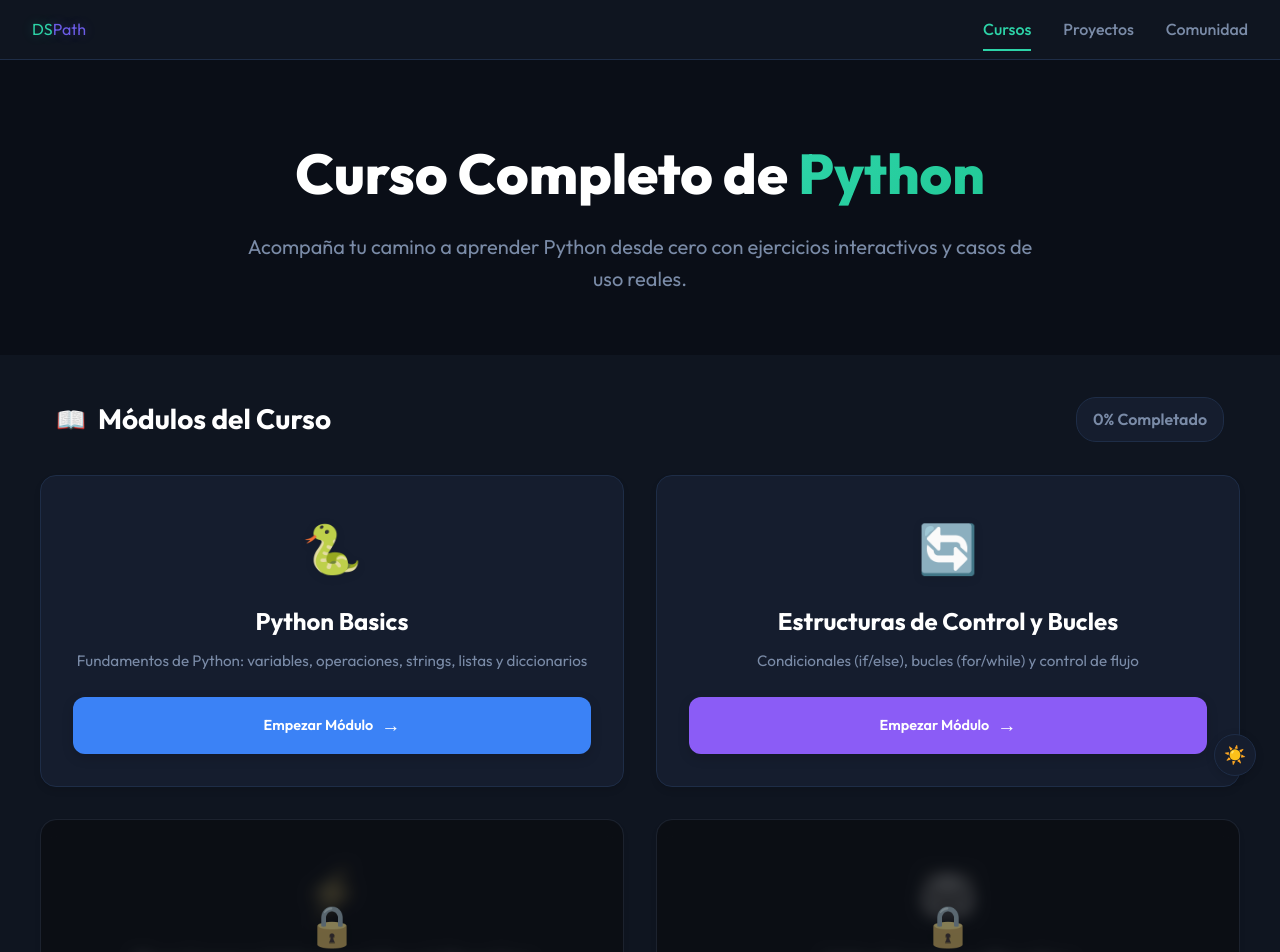
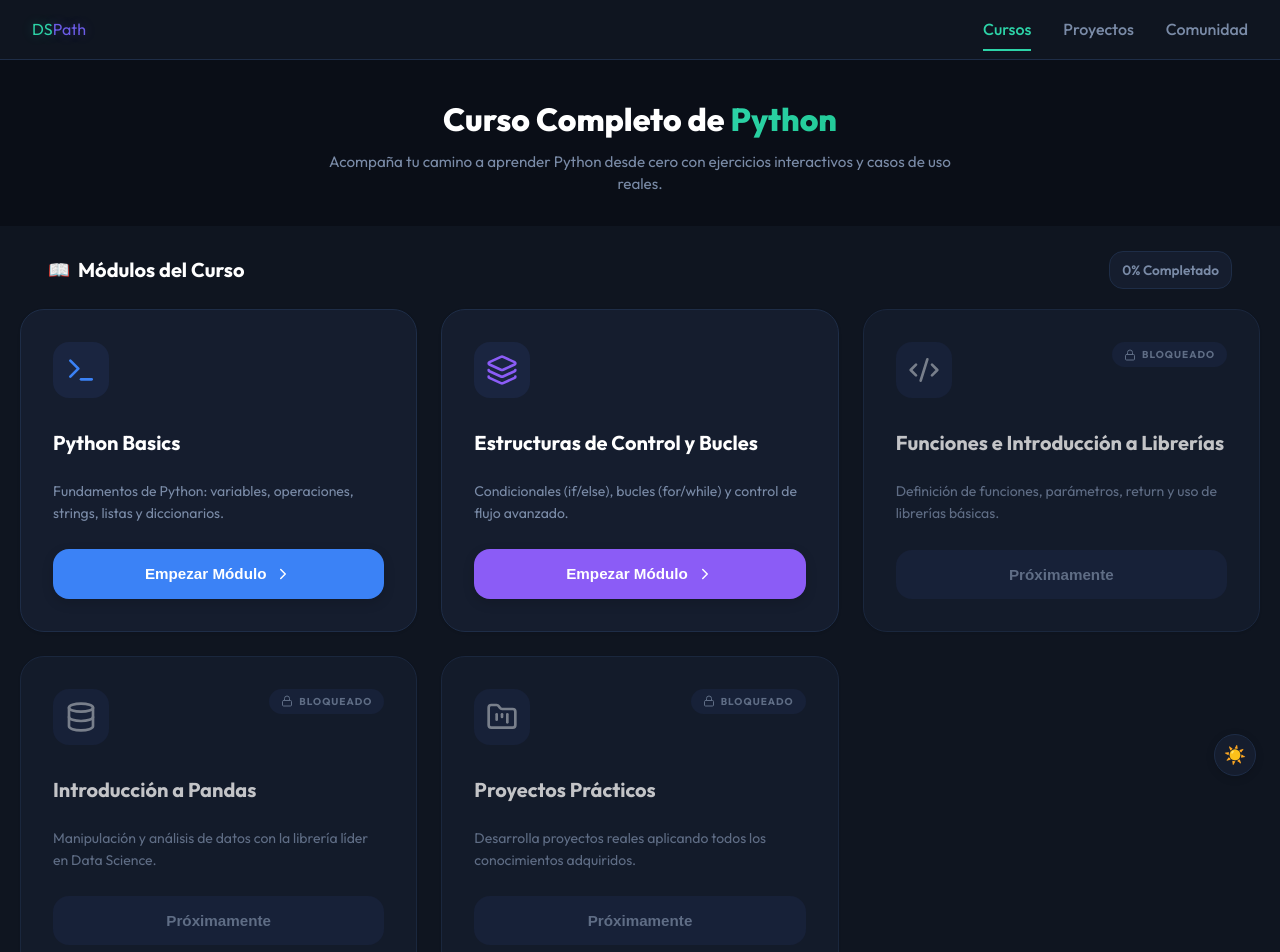
Before and after one commit to rodemore/DSPath, a React (Vite) app: page / in a window 1280 px wide. Shown: the top 952 px of the page. Built offline with nearby package versions, Linux system fonts and the light colour scheme.

Commit message:
Improving Design

```diff
--- a/package.json
+++ b/package.json
@@ -11,6 +11,7 @@
     "preview": "vite preview"
   },
   "dependencies": {
+    "lucide-react": "^0.563.0",
     "prismjs": "^1.30.0",
     "pyodide": "^0.29.3",
     "react": "^19.2.0",
--- a/src/components/SuperModuleCard/SuperModuleCard.css
+++ b/src/components/SuperModuleCard/SuperModuleCard.css
@@ -1,184 +1,171 @@
 .super-module-card {
   position: relative;
   background: var(--bg-card);
-  border-radius: 16px;
+  border-radius: 24px;
   padding: 2rem;
-  box-shadow: 0 4px 6px rgba(0, 0, 0, 0.1);
-  transition: all 0.4s cubic-bezier(0.4, 0, 0.2, 1);
+  box-shadow: 0 1px 3px rgba(0, 0, 0, 0.1);
+  transition: all 0.3s cubic-bezier(0.4, 0, 0.2, 1);
   cursor: pointer;
   border: 1px solid var(--border);
-  overflow: hidden;
   display: flex;
   flex-direction: column;
-  min-height: 220px;
+  gap: 1.5rem;
   animation: fadeIn 0.6s ease-out backwards;
 }
 
-.super-module-card::before {
-  content: '';
-  position: absolute;
-  top: 0;
-  left: 0;
-  right: 0;
-  bottom: 0;
-  background: linear-gradient(135deg, var(--module-color) 0%, transparent 100%);
-  opacity: 0;
-  transition: opacity 0.4s ease;
-  pointer-events: none;
-}
-
 .super-module-card:not(.locked):hover {
-  transform: translateY(-8px) scale(1.02);
-  box-shadow: 0 20px 40px rgba(0, 0, 0, 0.2);
-  border-color: var(--module-color);
-}
-
-.super-module-card:not(.locked):hover::before {
-  opacity: 0.08;
+  transform: translateY(-4px);
+  box-shadow: 0 20px 40px rgba(45, 212, 168, 0.1);
 }
 
 .super-module-card.locked {
   cursor: not-allowed;
-  opacity: 0.6;
-  filter: grayscale(0.5);
+  opacity: 0.75;
+}
+
+/* Header con icono y badge */
+.super-module-card-header {
+  display: flex;
+  justify-content: space-between;
+  align-items: flex-start;
+  margin-bottom: 0.5rem;
+}
+
+.super-module-icon-container {
+  padding: 0.75rem;
+  border-radius: 16px;
+  transition: all 0.3s ease;
+}
+
+[data-theme="light"] .super-module-icon-container {
+  background: rgba(0, 0, 0, 0.04);
+}
+
+[data-theme="dark"] .super-module-icon-container {
+  background: var(--bg-card-hover);
+}
+
+.super-module-card.locked .super-module-icon-container {
+  background: var(--bg-card-hover);
 }
 
 .super-module-icon {
-  position: relative;
-  font-size: 3rem;
-  margin-bottom: 1rem;
-  text-align: center;
-  transition: transform 0.4s ease;
-  filter: drop-shadow(0 2px 4px rgba(0, 0, 0, 0.1));
+  display: block;
 }
 
-.super-module-card:not(.locked):hover .super-module-icon {
-  transform: scale(1.1) rotate(5deg);
+/* Badge de bloqueado */
+.locked-badge {
+  display: flex;
+  align-items: center;
+  gap: 0.375rem;
+  padding: 0.25rem 0.75rem;
+  background: var(--bg-card-hover);
+  border-radius: 20px;
+  font-size: 0.625rem;
+  font-weight: 700;
+  text-transform: uppercase;
+  letter-spacing: 0.1em;
+  color: var(--text-dim);
 }
 
+/* Título */
 .super-module-title {
-  position: relative;
-  font-size: 1.5rem;
+  font-size: 1.25rem;
   font-weight: 700;
-  margin-bottom: 0.75rem;
   color: var(--text-bright);
-  text-align: center;
   line-height: 1.3;
+  margin: 0;
+  transition: color 0.3s ease;
 }
 
+.super-module-card:not(.locked):hover .super-module-title {
+  color: var(--accent);
+}
+
+/* Descripción */
 .super-module-description {
-  position: relative;
-  font-size: 0.95rem;
+  font-size: 0.875rem;
   color: var(--text-dim);
   line-height: 1.6;
-  text-align: center;
-  margin-bottom: 1.5rem;
+  margin: 0;
   flex-grow: 1;
 }
 
-.locked-overlay {
-  position: absolute;
-  top: 0;
-  left: 0;
-  right: 0;
-  bottom: 0;
-  background: rgba(0, 0, 0, 0.6);
-  backdrop-filter: blur(8px);
-  display: flex;
-  flex-direction: column;
-  align-items: center;
-  justify-content: center;
-  gap: 1rem;
-  border-radius: 16px;
-}
-
-.lock-icon {
-  font-size: 2.5rem;
-  opacity: 0.9;
-  filter: drop-shadow(0 2px 8px rgba(0, 0, 0, 0.3));
-}
-
-.locked-text {
-  font-size: 1rem;
-  font-weight: 600;
-  color: var(--text-bright);
-  text-shadow: 0 2px 4px rgba(0, 0, 0, 0.5);
-  letter-spacing: 0.5px;
-}
-
+/* Botón de acción */
 .available-badge {
-  position: relative;
+  width: 100%;
   display: flex;
   align-items: center;
   justify-content: center;
   gap: 0.5rem;
-  padding: 0.75rem 1.5rem;
-  background: linear-gradient(135deg, var(--module-color) 0%, var(--module-color) 100%);
+  padding: 1rem 2rem;
+  background: var(--module-color);
   color: white;
-  border-radius: 12px;
-  font-weight: 600;
-  font-size: 0.9rem;
+  border: none;
+  border-radius: 16px;
+  font-weight: 700;
+  font-size: 0.95rem;
   transition: all 0.3s ease;
   box-shadow: 0 4px 12px rgba(0, 0, 0, 0.15);
-  overflow: hidden;
-}
-
-.available-badge::before {
-  content: '';
-  position: absolute;
-  top: 0;
-  left: -100%;
-  width: 100%;
-  height: 100%;
-  background: linear-gradient(90deg, transparent, rgba(255, 255, 255, 0.3), transparent);
-  transition: left 0.5s ease;
+  cursor: pointer;
 }
 
 .super-module-card:not(.locked):hover .available-badge {
-  transform: scale(1.05);
+  filter: brightness(1.1);
   box-shadow: 0 6px 20px rgba(0, 0, 0, 0.25);
+  transform: translateY(-2px);
 }
 
-.super-module-card:not(.locked):hover .available-badge::before {
-  left: 100%;
+.super-module-card:not(.locked):active .available-badge {
+  transform: scale(0.95);
 }
 
 .available-badge .arrow {
   transition: transform 0.3s ease;
-  font-size: 1.2rem;
 }
 
 .super-module-card:not(.locked):hover .available-badge .arrow {
   transform: translateX(4px);
 }
 
-/* Staggered animation delays for cards */
+/* Botón deshabilitado */
+.disabled-badge {
+  width: 100%;
+  padding: 1rem 2rem;
+  background: var(--bg-card-hover);
+  color: var(--text-dim);
+  border: none;
+  border-radius: 16px;
+  font-weight: 700;
+  font-size: 0.95rem;
+  cursor: not-allowed;
+}
+
+/* Animaciones escalonadas */
 .super-module-card:nth-child(1) { animation-delay: 0.1s; }
 .super-module-card:nth-child(2) { animation-delay: 0.2s; }
 .super-module-card:nth-child(3) { animation-delay: 0.3s; }
 .super-module-card:nth-child(4) { animation-delay: 0.4s; }
+.super-module-card:nth-child(5) { animation-delay: 0.5s; }
 
 /* Responsive */
 @media (max-width: 768px) {
   .super-module-card {
-    padding: 2rem;
-    min-height: 200px;
-  }
-
-  .super-module-icon {
-    font-size: 2.5rem;
+    padding: 1.5rem;
+    gap: 1.25rem;
   }
 
   .super-module-title {
-    font-size: 1.3rem;
+    font-size: 1.15rem;
   }
 
   .super-module-description {
+    font-size: 0.8rem;
+  }
+
+  .available-badge,
+  .disabled-badge {
+    padding: 0.875rem 1.5rem;
     font-size: 0.9rem;
   }
-
-  .available-badge {
-    padding: 0.6rem 1.2rem;
-    font-size: 0.85rem;
-  }
 }
--- a/src/components/SuperModuleCard/SuperModuleCard.tsx
+++ b/src/components/SuperModuleCard/SuperModuleCard.tsx
@@ -1,3 +1,4 @@
+import { Lock, Terminal, Layers, Code2, Database, FolderKanban, ChevronRight } from 'lucide-react';
 import type { SuperModule } from '../../types';
 import './SuperModuleCard.css';
 
@@ -6,6 +7,14 @@ interface SuperModuleCardProps {
   onSelect: (superModuleId: number) => void;
 }
 
+const iconMap: Record<string, typeof Terminal> = {
+  Terminal,
+  Layers,
+  Code2,
+  Database,
+  FolderKanban,
+};
+
 export function SuperModuleCard({ superModule, onSelect }: SuperModuleCardProps) {
   const handleClick = () => {
     if (superModule.isAvailable) {
@@ -13,28 +22,45 @@ export function SuperModuleCard({ superModule, onSelect }: SuperModuleCardProps)
     }
   };
 
+  const IconComponent = iconMap[superModule.icon] || Terminal;
+
   return (
     <div
       className={`super-module-card ${!superModule.isAvailable ? 'locked' : ''}`}
       onClick={handleClick}
-      style={{ '--module-color': superModule.color } as React.CSSProperties}
+      style={{
+        '--module-color': superModule.color,
+        '--module-color-light': `${superModule.color}15`
+      } as React.CSSProperties}
     >
-      <div className="super-module-icon">{superModule.icon}</div>
+      <div className="super-module-card-header">
+        <div className="super-module-icon-container">
+          <IconComponent
+            size={32}
+            className="super-module-icon"
+            style={{ color: superModule.isAvailable ? superModule.color : '#9ca3af' }}
+          />
+        </div>
+        {!superModule.isAvailable && (
+          <div className="locked-badge">
+            <Lock size={12} />
+            <span>Bloqueado</span>
+          </div>
+        )}
+      </div>
+
       <h2 className="super-module-title">{superModule.title}</h2>
       <p className="super-module-description">{superModule.description}</p>
 
-      {!superModule.isAvailable && (
-        <div className="locked-overlay">
-          <div className="lock-icon">🔒</div>
-          <span className="locked-text">Próximamente</span>
-        </div>
-      )}
-
-      {superModule.isAvailable && (
-        <div className="available-badge">
+      {superModule.isAvailable ? (
+        <button className="available-badge">
           <span>Empezar Módulo</span>
-          <span className="arrow">→</span>
-        </div>
+          <ChevronRight size={18} className="arrow" />
+        </button>
+      ) : (
+        <button className="disabled-badge" disabled>
+          Próximamente
+        </button>
       )}
     </div>
   );
--- a/src/data/superModules.ts
+++ b/src/data/superModules.ts
@@ -4,8 +4,8 @@ export const superModules: SuperModule[] = [
   {
     id: 0,
     title: 'Python Basics',
-    description: 'Fundamentos de Python: variables, operaciones, strings, listas y diccionarios',
-    icon: '🐍',
+    description: 'Fundamentos de Python: variables, operaciones, strings, listas y diccionarios.',
+    icon: 'Terminal',
     isAvailable: true,
     sections: [0, 1, 2, 3, 4, 5, 6],
     color: '#3b82f6', // Blue
@@ -13,8 +13,8 @@ export const superModules: SuperModule[] = [
   {
     id: 1,
     title: 'Estructuras de Control y Bucles',
-    description: 'Condicionales (if/else), bucles (for/while) y control de flujo',
-    icon: '🔄',
+    description: 'Condicionales (if/else), bucles (for/while) y control de flujo avanzado.',
+    icon: 'Layers',
     isAvailable: true,
     sections: [7, 8, 9, 10, 11],
     color: '#8b5cf6', // Purple
@@ -22,8 +22,8 @@ export const superModules: SuperModule[] = [
   {
     id: 2,
     title: 'Funciones e Introducción a Librerías',
-    description: 'Definición de funciones, parámetros, return y uso de librerías básicas',
-    icon: '⚡',
+    description: 'Definición de funciones, parámetros, return y uso de librerías básicas.',
+    icon: 'Code2',
     isAvailable: false,
     sections: [], // Will be populated later
     color: '#f59e0b', // Amber
@@ -31,10 +31,19 @@ export const superModules: SuperModule[] = [
   {
     id: 3,
     title: 'Introducción a Pandas',
-    description: 'Manipulación y análisis de datos con la librería Pandas',
-    icon: '🐼',
+    description: 'Manipulación y análisis de datos con la librería líder en Data Science.',
+    icon: 'Database',
     isAvailable: false,
     sections: [], // Will be populated later
     color: '#10b981', // Green
   },
+  {
+    id: 4,
+    title: 'Proyectos Prácticos',
+    description: 'Desarrolla proyectos reales aplicando todos los conocimientos adquiridos.',
+    icon: 'FolderKanban',
+    isAvailable: false,
+    sections: [], // Will be populated later
+    color: '#ec4899', // Pink
+  },
 ];
--- a/src/styles/globals.css
+++ b/src/styles/globals.css
@@ -825,17 +825,17 @@ body {
 .super-modules-header {
   position: relative;
   text-align: center;
-  padding: 80px 20px 60px;
+  padding: 40px 20px 30px;
   background: var(--bg-deep);
   overflow: hidden;
 }
 
 .super-modules-title {
   position: relative;
-  font-size: 3.5rem;
+  font-size: 2rem;
   font-weight: 800;
   color: var(--text-bright);
-  margin-bottom: 24px;
+  margin-bottom: 12px;
   animation: fadeIn 0.8s ease-out;
   line-height: 1.2;
 }
@@ -850,59 +850,59 @@ body {
 
 .super-modules-subtitle {
   position: relative;
-  font-size: 1.25rem;
+  font-size: 0.95rem;
   color: var(--text-dim);
-  max-width: 800px;
+  max-width: 650px;
   margin: 0 auto;
   animation: fadeIn 0.8s ease-out 0.2s backwards;
-  line-height: 1.6;
+  line-height: 1.5;
 }
 
 /* ─── MODULES SECTION ─── */
 .modules-section {
   background: var(--bg-main);
-  padding: 40px 20px 80px;
+  padding: 25px 20px 50px;
   min-height: 50vh;
 }
 
 .modules-section-header {
   max-width: 1200px;
-  margin: 0 auto 2rem;
+  margin: 0 auto 1.25rem;
   display: flex;
   justify-content: space-between;
   align-items: center;
-  padding: 0 1rem;
+  padding: 0 0.5rem;
 }
 
 .modules-section-title {
-  font-size: 1.75rem;
+  font-size: 1.25rem;
   font-weight: 700;
   color: var(--text-bright);
   display: flex;
   align-items: center;
-  gap: 0.75rem;
+  gap: 0.5rem;
 }
 
 .section-icon {
-  font-size: 1.5rem;
+  font-size: 1.1rem;
 }
 
 .progress-indicator {
-  font-size: 1rem;
+  font-size: 0.85rem;
   font-weight: 600;
   color: var(--text-dim);
-  padding: 0.5rem 1rem;
+  padding: 0.4rem 0.75rem;
   background: var(--bg-card);
-  border-radius: 20px;
+  border-radius: 14px;
   border: 1px solid var(--border);
 }
 
 .super-modules-grid {
   position: relative;
   display: grid;
-  grid-template-columns: repeat(2, 1fr);
-  gap: 2rem;
-  max-width: 1200px;
+  grid-template-columns: repeat(3, 1fr);
+  gap: 1.5rem;
+  max-width: 1400px;
   margin: 0 auto;
 }
 
@@ -946,6 +946,12 @@ body {
 
 /* ─── RESPONSIVE ─── */
 @media (max-width: 900px) {
+  .super-modules-grid {
+    grid-template-columns: repeat(2, 1fr);
+  }
+}
+
+@media (max-width: 640px) {
   .super-modules-grid {
     grid-template-columns: 1fr;
   }
--- a/src/types/index.ts
+++ b/src/types/index.ts
@@ -72,7 +72,7 @@ export interface SuperModule {
   id: number;
   title: string;
   description: string;
-  icon: string;
+  icon: string; // Icon name from lucide-react
   isAvailable: boolean;
   sections: number[]; // IDs of sections that belong to this super module
   color: string; // For theming
```
Also changed, not shown: 1 other file (tests, documents, lock files or other folders).
